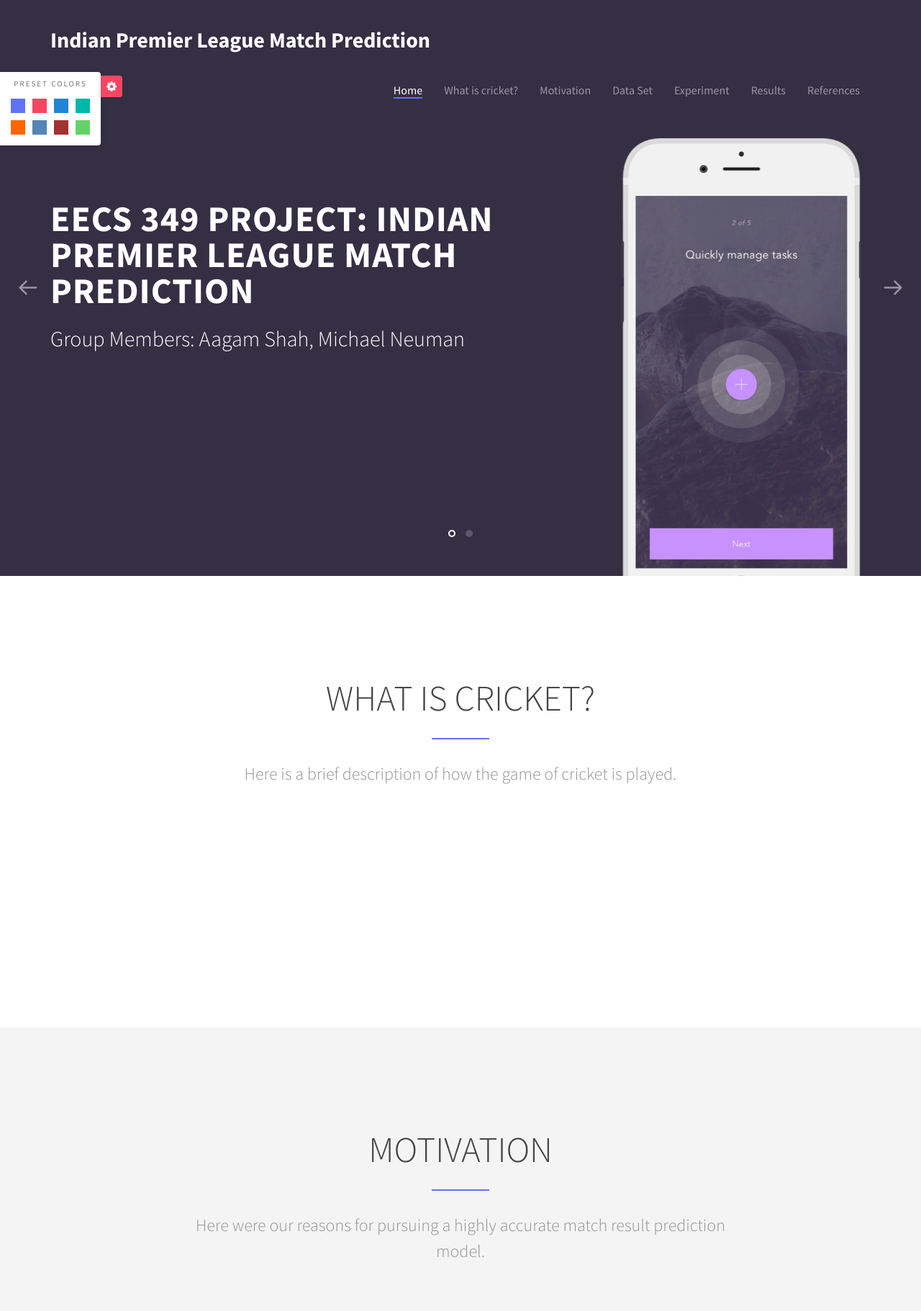
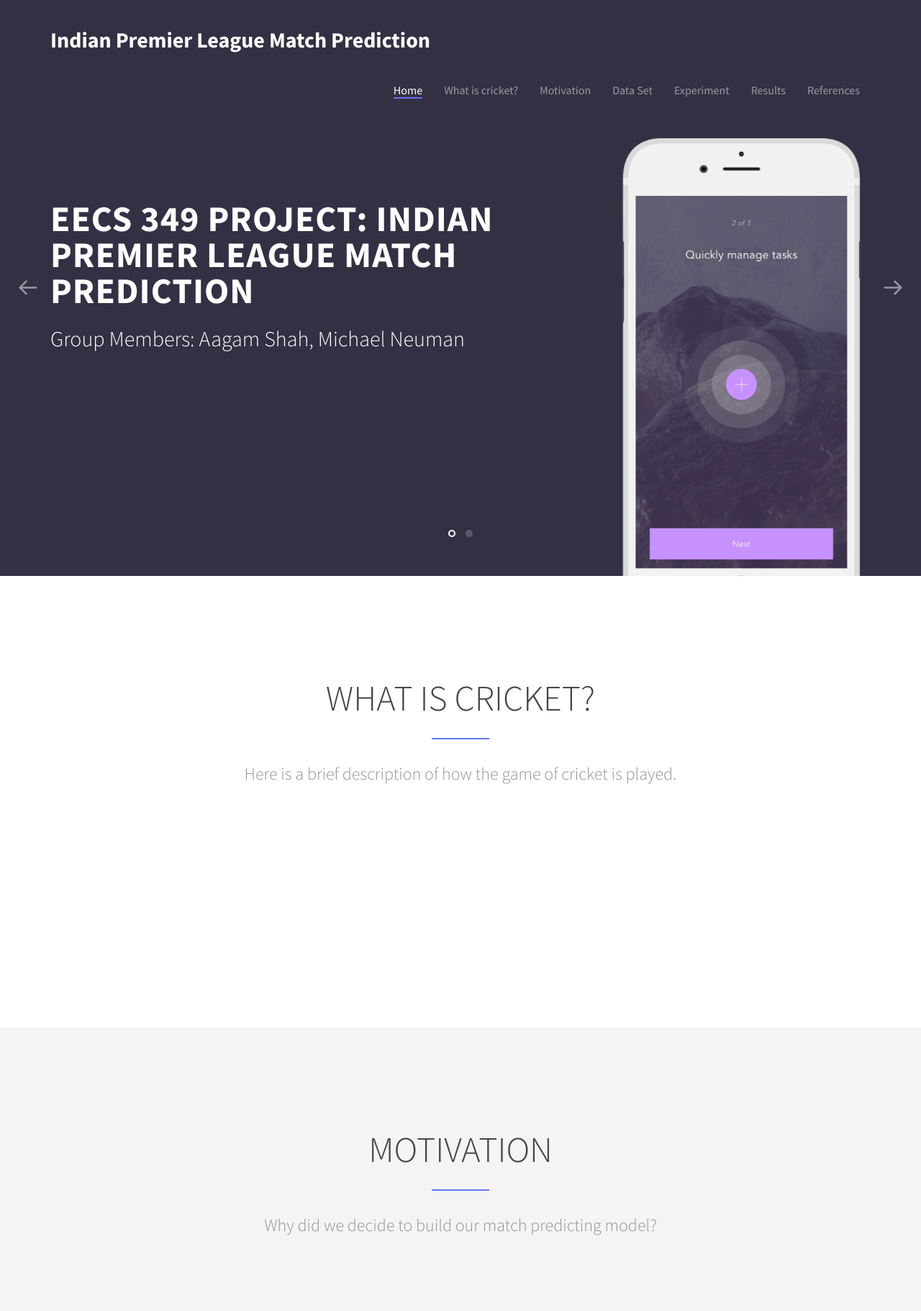
Before and after one commit to neumanmt/Indian-Premier-League-Match-Prediction, a plain HTML site: page index.html in a window 1280 px wide. Shown: the top 1821 px of the page at 72% size. Drawn offline with Linux system fonts and the light colour scheme; files whose address does not match are found by name.

Commit message:
motivation section

```diff
--- a/index.html
+++ b/index.html
@@ -266,7 +266,7 @@
 					<h2 class="to-animate">Motivation</h2>
 					<div class="row">
 						<div class="col-md-8 col-md-offset-2 to-animate">
-							<h3>Here were our reasons for pursuing a highly accurate match result prediction model.</h3>
+							<h3>Why did we decide to build our match predicting model?</h3>
 						</div>
 					</div>
 				</div>
@@ -276,15 +276,17 @@
 					<div class="box to-animate">
 						<div class="icon colored-2"><span><i class="icon-user"></i></span></div>
 						<h3>USEFUL FOR ALL FANS</h3>
-						<p>Whether you are a passionate fan of an individual team or a general Indian Premier League, match prediction results can give further insights into a team's strengths and weaknesses</p>
+						<p>Whether you are a super passionate fan who likes to crunch all the numbers or just someone who enjoys watching the sport of Cricket, match prediction results can provide many helpful insights into a team's strengths and weaknesses.</p>
 					</div>
-					<div class="box to-animate">
+                </div>
+                <div class="col-md-4">
+                    <div class="box to-animate">
 						<div class="icon colored-4"><span><i class="icon-screen-desktop"></i></span></div>
 						<h3>POPULARITY</h3>
-						<p>Broadcasts of the first three matches of the 2017 Indian Premier League season reached over 185 million viewers. The upcoming 2018 season will feature 10 teams.</p>
+						<p>Despite only being around since 2008, the Indian Premier League is one of India's most watched spectacles of entertainment. Broadcasts of the first three matches of the 2017 Indian Premier League season reached over 185 million viewers.</p>
 					</div>
-				</div>
-				<div class="col-md-4">
+                </div>
+                <div class="col-md-4">
 					<div class="box to-animate">
 						<div class="icon colored-1"><span><i class="icon-money"></i></span></div>
 						<h3>MONETARY</h3>
@@ -542,23 +544,6 @@
 	</footer>
 
 
-	<!-- For demo purposes Only ( You may delete this anytime :-) -->
-	<div id="colour-variations">
-		<a class="option-toggle"><i class="icon-gear"></i></a>
-		<h3>Preset Colors</h3>
-		<ul>
-			<li><a href="javascript: void(0);" data-theme="style"></a></li>
-			<li><a href="javascript: void(0);" data-theme="pink"></a></li>
-			<li><a href="javascript: void(0);" data-theme="blue"></a></li>
-			<li><a href="javascript: void(0);" data-theme="turquoise"></a></li>
-			<li><a href="javascript: void(0);" data-theme="orange"></a></li>
-			<li><a href="javascript: void(0);" data-theme="lightblue"></a></li>
-			<li><a href="javascript: void(0);" data-theme="brown"></a></li>
-			<li><a href="javascript: void(0);" data-theme="green"></a></li>
-		</ul>
-	</div>
-	<!-- End demo purposes only -->
-
 
 	<!-- jQuery -->
 	<script src="js/jquery.min.js"></script>
```
